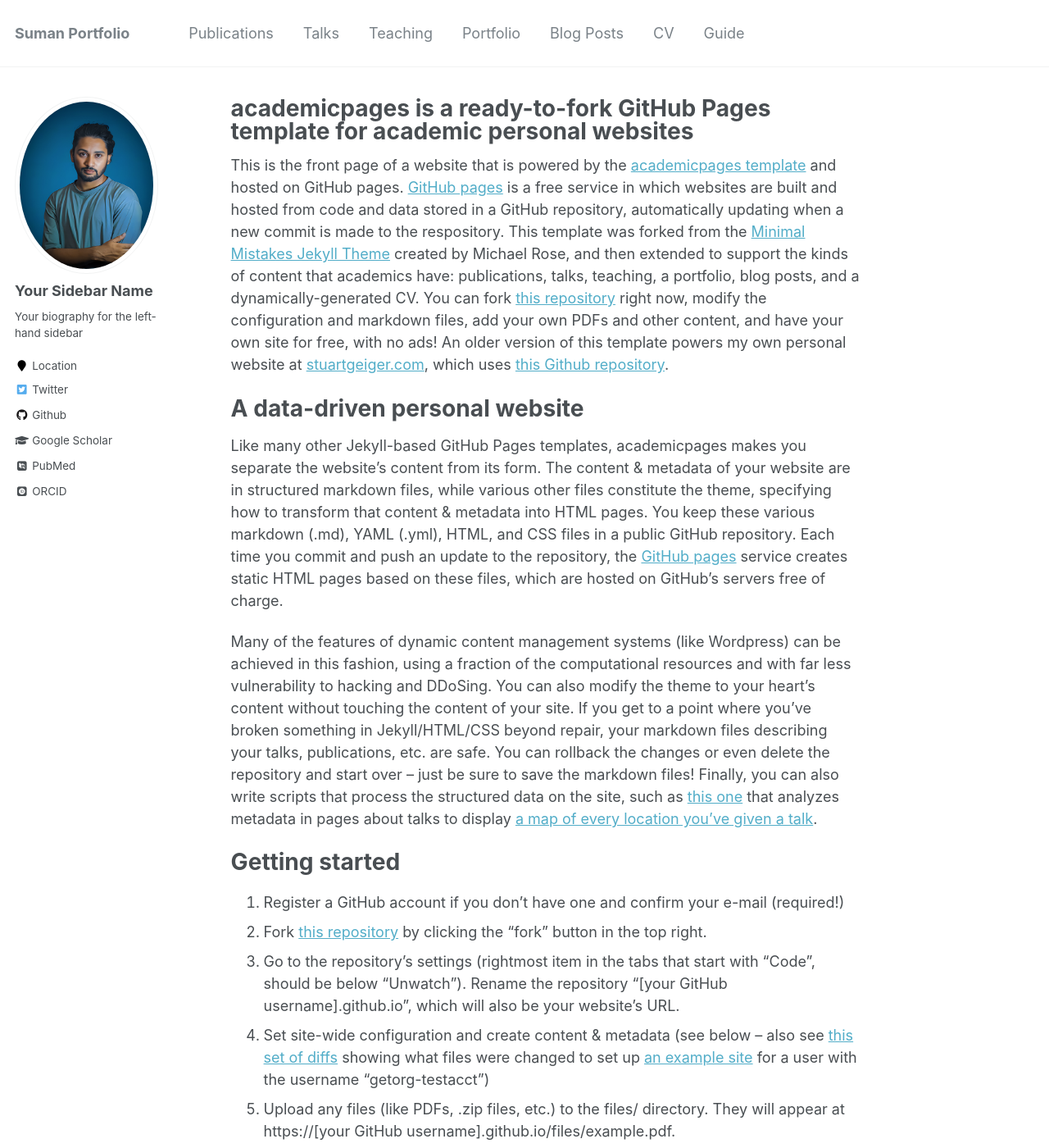
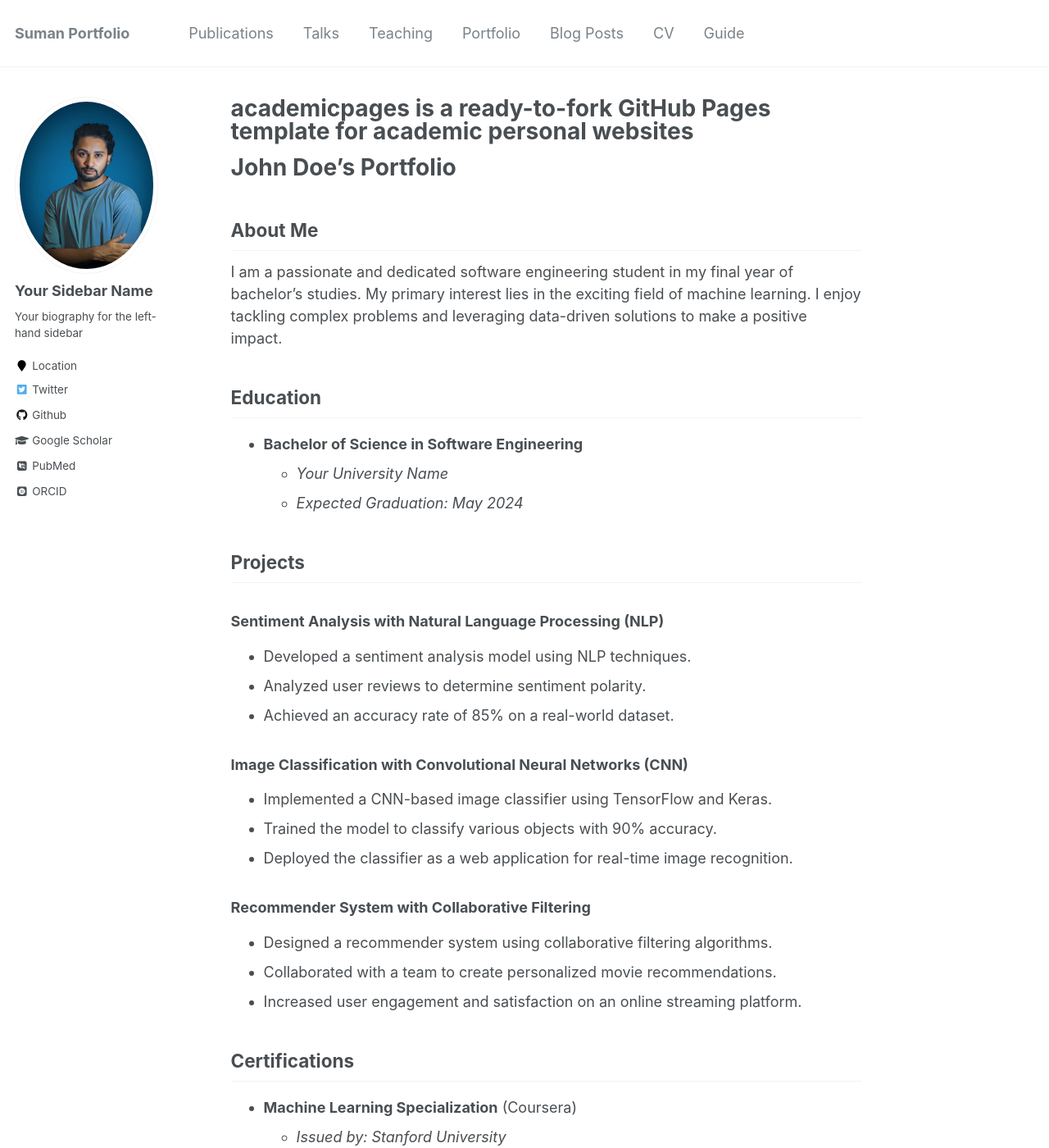
Before and after one commit to thesuman74/portfolio, a Jekyll site: the page built from _pages/about.md, in a window 1280 px wide and 1400 px high. Shown: the whole window at 82% size. Built offline with Jekyll 4.4.1, drawn with Linux system fonts in a browser that asks for light colours; some web fonts are replaced; some of the changed text lies outside the part shown.

Commit message:
about page updated

```diff
--- a/_pages/about.md
+++ b/_pages/about.md
@@ -7,44 +7,47 @@ redirect_from:
   - /about/
   - /about.html
 ---
+# John Doe's Portfolio
 
-This is the front page of a website that is powered by the [academicpages template](https://github.com/academicpages/academicpages.github.io) and hosted on GitHub pages. [GitHub pages](https://pages.github.com) is a free service in which websites are built and hosted from code and data stored in a GitHub repository, automatically updating when a new commit is made to the respository. This template was forked from the [Minimal Mistakes Jekyll Theme](https://mmistakes.github.io/minimal-mistakes/) created by Michael Rose, and then extended to support the kinds of content that academics have: publications, talks, teaching, a portfolio, blog posts, and a dynamically-generated CV. You can fork [this repository](https://github.com/academicpages/academicpages.github.io) right now, modify the configuration and markdown files, add your own PDFs and other content, and have your own site for free, with no ads! An older version of this template powers my own personal website at [stuartgeiger.com](http://stuartgeiger.com), which uses [this Github repository](https://github.com/staeiou/staeiou.github.io).
+## About Me
+I am a passionate and dedicated software engineering student in my final year of bachelor's studies. My primary interest lies in the exciting field of machine learning. I enjoy tackling complex problems and leveraging data-driven solutions to make a positive impact.
 
-A data-driven personal website
-======
-Like many other Jekyll-based GitHub Pages templates, academicpages makes you separate the website's content from its form. The content & metadata of your website are in structured markdown files, while various other files constitute the theme, specifying how to transform that content & metadata into HTML pages. You keep these various markdown (.md), YAML (.yml), HTML, and CSS files in a public GitHub repository. Each time you commit and push an update to the repository, the [GitHub pages](https://pages.github.com/) service creates static HTML pages based on these files, which are hosted on GitHub's servers free of charge.
+## Education
+- **Bachelor of Science in Software Engineering**
+  - *Your University Name*
+  - *Expected Graduation: May 2024*
 
-Many of the features of dynamic content management systems (like Wordpress) can be achieved in this fashion, using a fraction of the computational resources and with far less vulnerability to hacking and DDoSing. You can also modify the theme to your heart's content without touching the content of your site. If you get to a point where you've broken something in Jekyll/HTML/CSS beyond repair, your markdown files describing your talks, publications, etc. are safe. You can rollback the changes or even delete the repository and start over -- just be sure to save the markdown files! Finally, you can also write scripts that process the structured data on the site, such as [this one](https://github.com/academicpages/academicpages.github.io/blob/master/talkmap.ipynb) that analyzes metadata in pages about talks to display [a map of every location you've given a talk](https://academicpages.github.io/talkmap.html).
+## Projects
 
-Getting started
-======
-1. Register a GitHub account if you don't have one and confirm your e-mail (required!)
-1. Fork [this repository](https://github.com/academicpages/academicpages.github.io) by clicking the "fork" button in the top right.
-1. Go to the repository's settings (rightmost item in the tabs that start with "Code", should be below "Unwatch"). Rename the repository "[your GitHub username].github.io", which will also be your website's URL.
-1. Set site-wide configuration and create content & metadata (see below -- also see [this set of diffs](http://archive.is/3TPas) showing what files were changed to set up [an example site](https://getorg-testacct.github.io) for a user with the username "getorg-testacct")
-1. Upload any files (like PDFs, .zip files, etc.) to the files/ directory. They will appear at https://[your GitHub username].github.io/files/example.pdf.
-1. Check status by going to the repository settings, in the "GitHub pages" section
+### Sentiment Analysis with Natural Language Processing (NLP)
+- Developed a sentiment analysis model using NLP techniques.
+- Analyzed user reviews to determine sentiment polarity.
+- Achieved an accuracy rate of 85% on a real-world dataset.
 
-Site-wide configuration
-------
-The main configuration file for the site is in the base directory in [_config.yml](https://github.com/academicpages/academicpages.github.io/blob/master/_config.yml), which defines the content in the sidebars and other site-wide features. You will need to replace the default variables with ones about yourself and your site's github repository. The configuration file for the top menu is in [_data/navigation.yml](https://github.com/academicpages/academicpages.github.io/blob/master/_data/navigation.yml). For example, if you don't have a portfolio or blog posts, you can remove those items from that navigation.yml file to remove them from the header.
+### Image Classification with Convolutional Neural Networks (CNN)
+- Implemented a CNN-based image classifier using TensorFlow and Keras.
+- Trained the model to classify various objects with 90% accuracy.
+- Deployed the classifier as a web application for real-time image recognition.
 
-Create content & metadata
-------
-For site content, there is one markdown file for each type of content, which are stored in directories like _publications, _talks, _posts, _teaching, or _pages. For example, each talk is a markdown file in the [_talks directory](https://github.com/academicpages/academicpages.github.io/tree/master/_talks). At the top of each markdown file is structured data in YAML about the talk, which the theme will parse to do lots of cool stuff. The same structured data about a talk is used to generate the list of talks on the [Talks page](https://academicpages.github.io/talks), each [individual page](https://academicpages.github.io/talks/2012-03-01-talk-1) for specific talks, the talks section for the [CV page](https://academicpages.github.io/cv), and the [map of places you've given a talk](https://academicpages.github.io/talkmap.html) (if you run this [python file](https://github.com/academicpages/academicpages.github.io/blob/master/talkmap.py) or [Jupyter notebook](https://github.com/academicpages/academicpages.github.io/blob/master/talkmap.ipynb), which creates the HTML for the map based on the contents of the _talks directory).
+### Recommender System with Collaborative Filtering
+- Designed a recommender system using collaborative filtering algorithms.
+- Collaborated with a team to create personalized movie recommendations.
+- Increased user engagement and satisfaction on an online streaming platform.
 
-**Markdown generator**
+## Certifications
+- **Machine Learning Specialization** (Coursera)
+  - *Issued by: Stanford University*
+  - Completed a series of courses covering machine learning fundamentals, supervised and unsupervised learning, and deep learning.
 
-I have also created [a set of Jupyter notebooks](https://github.com/academicpages/academicpages.github.io/tree/master/markdown_generator
-) that converts a CSV containing structured data about talks or presentations into individual markdown files that will be properly formatted for the academicpages template. The sample CSVs in that directory are the ones I used to create my own personal website at stuartgeiger.com. My usual workflow is that I keep a spreadsheet of my publications and talks, then run the code in these notebooks to generate the markdown files, then commit and push them to the GitHub repository.
+- **Deep Learning Specialization** (Coursera)
+  - *Issued by: deeplearning.ai*
+  - Gained expertise in deep neural networks, convolutional networks, sequence models, and natural language processing.
 
-How to edit your site's GitHub repository
-------
-Many people use a git client to create files on their local computer and then push them to GitHub's servers. If you are not familiar with git, you can directly edit these configuration and markdown files directly in the github.com interface. Navigate to a file (like [this one](https://github.com/academicpages/academicpages.github.io/blob/master/_talks/2012-03-01-talk-1.md) and click the pencil icon in the top right of the content preview (to the right of the "Raw | Blame | History" buttons). You can delete a file by clicking the trashcan icon to the right of the pencil icon. You can also create new files or upload files by navigating to a directory and clicking the "Create new file" or "Upload files" buttons.
+- **Python for Data Science and Machine Learning Bootcamp** (Udemy)
+  - *Issued by: Udemy*
+  - Mastered Python programming and its applications in data science and machine learning.
 
-Example: editing a markdown file for a talk
-![Editing a markdown file for a talk](/images/editing-talk.png)
+## Contact
+Feel free to connect with me via [LinkedIn](https://www.linkedin.com/in/johndoe) or email at johndoe@email.com. I am open to collaboration and always eager to learn and contribute to exciting machine learning projects.
 
-For more info
-------
-More info about configuring academicpages can be found in [the guide](https://academicpages.github.io/markdown/). The [guides for the Minimal Mistakes theme](https://mmistakes.github.io/minimal-mistakes/docs/configuration/) (which this theme was forked from) might also be helpful.
+Let's shape the future together!
```
